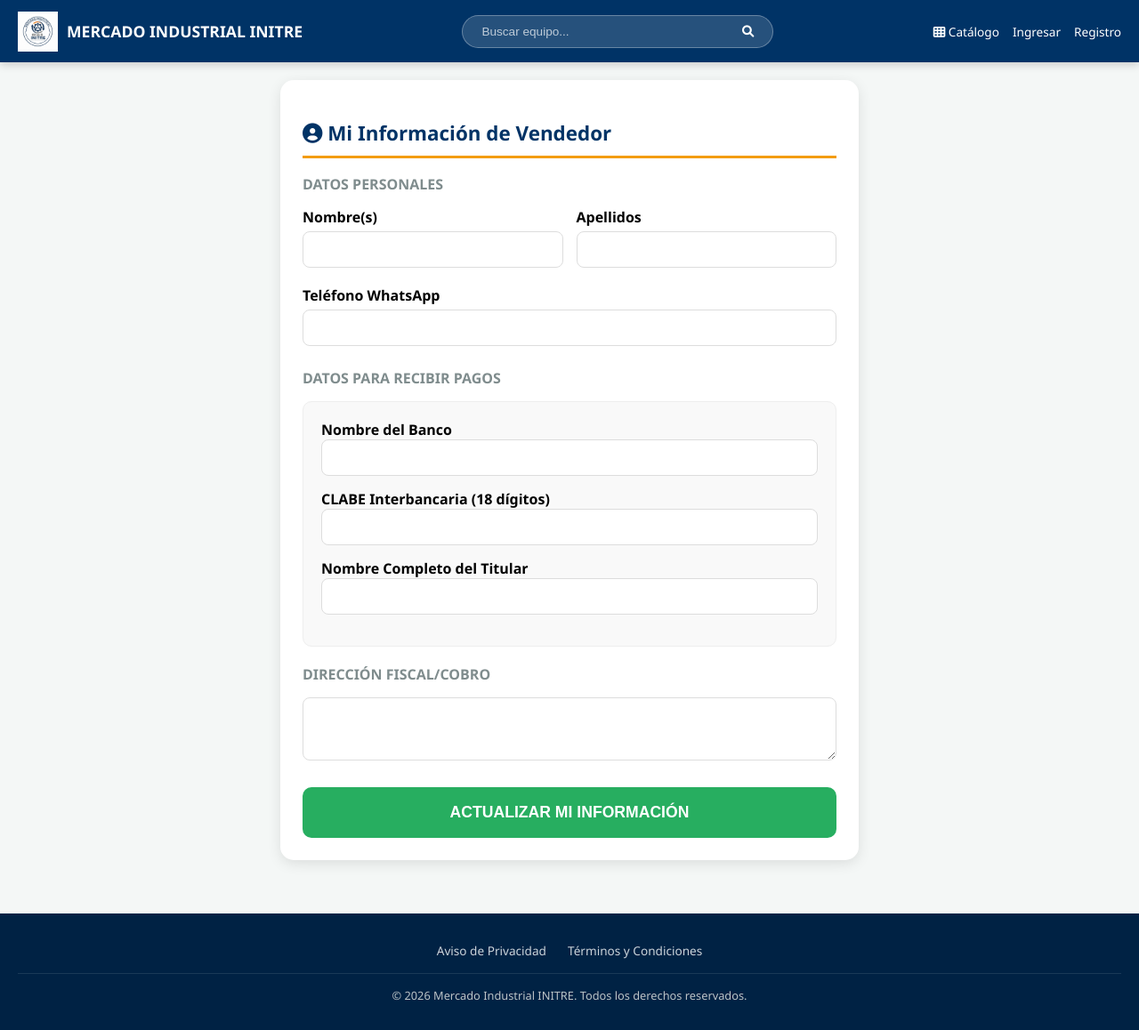
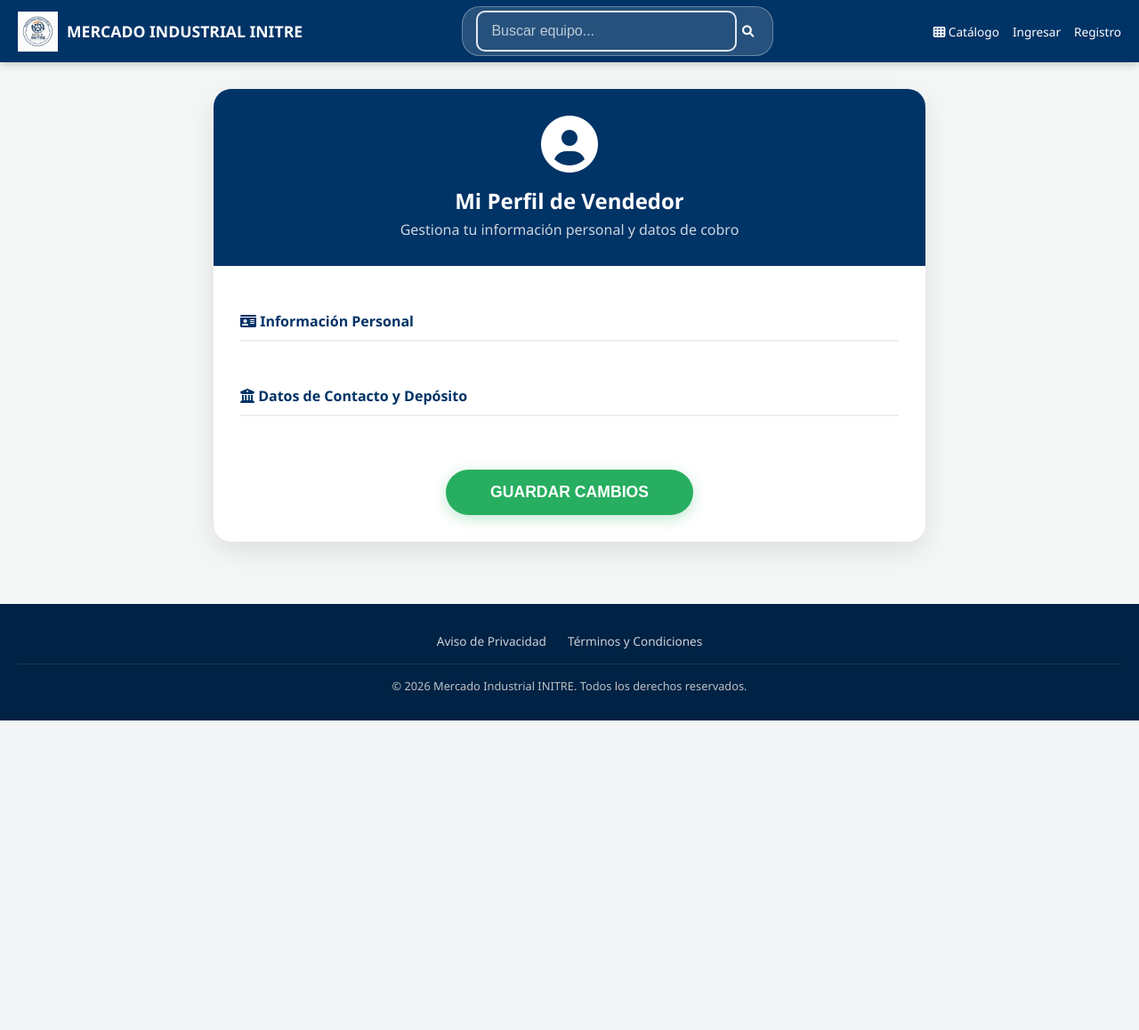
Before and after one commit to fernando871216-rgb/mercado-industrial, a Django app: template marketplace/templates/marketplace/editar_perfil.html in a window 1280 px wide. Shown: the whole page at 89% size. After the commit the page ends 810 px from the top, so only its background shows below. Run offline with Django 5.2, Linux system fonts and the light colour scheme; the template is opened without the code that fills it, so the values that code supplies are empty.

Commit message:
Update editar_perfil.html

```diff
--- a/marketplace/templates/marketplace/editar_perfil.html
+++ b/marketplace/templates/marketplace/editar_perfil.html
@@ -1,60 +1,75 @@
 {% extends 'marketplace/base.html' %}
 
 {% block content %}
-<div class="container" style="max-width: 650px; margin: 20px auto; padding: 0 15px; font-family: 'Segoe UI', sans-serif;">
-    <div style="background: white; padding: 25px; border-radius: 15px; box-shadow: 0 4px 15px rgba(0,0,0,0.1);">
-        <h2 style="color: #003366; border-bottom: 3px solid #f39c12; padding-bottom: 10px; font-size: 1.4rem;">
-            <i class="fas fa-user-circle"></i> Mi Información de Vendedor
-        </h2>
+<div class="container" style="max-width: 800px; margin: 30px auto; padding: 0 15px; font-family: 'Segoe UI', sans-serif;">
 
-        <form method="POST">
+    {% if messages %}
+        {% for message in messages %}
+            <div style="padding: 15px; background: #d4edda; color: #155724; border: 1px solid #c3e6cb; border-radius: 10px; margin-bottom: 25px; text-align: center; font-weight: bold;">
+                <i class="fas fa-check-circle"></i> {{ message }}
+            </div>
+        {% endfor %}
+    {% endif %}
+
+    <div style="background: white; border-radius: 20px; box-shadow: 0 10px 30px rgba(0,0,0,0.1); overflow: hidden;">
+
+        <div style="background: #003366; padding: 30px; color: white; text-align: center;">
+            <i class="fas fa-user-circle fa-4x" style="margin-bottom: 15px;"></i>
+            <h2 style="margin: 0;">Mi Perfil de Vendedor</h2>
+            <p style="margin: 5px 0 0 0; opacity: 0.8;">Gestiona tu información personal y datos de cobro</p>
+        </div>
+
+        <form method="POST" style="padding: 30px;">
             {% csrf_token %}
 
-            <h3 style="font-size: 1rem; color: #7f8c8d; text-transform: uppercase; margin-bottom: 15px;">Datos Personales</h3>
-
-            <div style="display: flex; flex-wrap: wrap; gap: 15px; margin-bottom: 20px;">
-                <div style="flex: 1; min-width: 250px;">
-                    <label style="display: block; font-weight: bold; margin-bottom: 5px;">Nombre(s)</label>
-                    <input type="text" name="first_name" value="{{ user.first_name }}" style="width: 100%; padding: 12px; border: 1px solid #ddd; border-radius: 8px; box-sizing: border-box;">
-                </div>
-                <div style="flex: 1; min-width: 250px;">
-                    <label style="display: block; font-weight: bold; margin-bottom: 5px;">Apellidos</label>
-                    <input type="text" name="last_name" value="{{ user.last_name }}" style="width: 100%; padding: 12px; border: 1px solid #ddd; border-radius: 8px; box-sizing: border-box;">
-                </div>
+            <h4 style="color: #003366; border-bottom: 2px solid #eee; padding-bottom: 10px; margin-bottom: 20px;">
+                <i class="fas fa-id-card"></i> Información Personal
+            </h4>
+            <div style="display: grid; grid-template-columns: repeat(auto-fit, minmax(250px, 1fr)); gap: 20px; margin-bottom: 30px;">
+                {% for field in u_form %}
+                    <div>
+                        <label style="display: block; font-weight: bold; color: #4a5568; margin-bottom: 8px; font-size: 0.9rem;">{{ field.label }}</label>
+                        {{ field }}
+                        {% if field.errors %}<small style="color: #e74c3c;">{{ field.errors }}</small>{% endif %}
+                    </div>
+                {% endfor %}
             </div>
 
-            <div style="margin-bottom: 25px;">
-                <label style="display: block; font-weight: bold; margin-bottom: 5px;">Teléfono WhatsApp</label>
-                <input type="text" name="telefono" value="{{ user.telefono }}" style="width: 100%; padding: 12px; border: 1px solid #ddd; border-radius: 8px; box-sizing: border-box;">
+            <h4 style="color: #003366; border-bottom: 2px solid #eee; padding-bottom: 10px; margin-bottom: 20px;">
+                <i class="fas fa-university"></i> Datos de Contacto y Depósito
+            </h4>
+            <div style="display: grid; grid-template-columns: repeat(auto-fit, minmax(250px, 1fr)); gap: 20px;">
+                {% for field in p_form %}
+                    <div>
+                        <label style="display: block; font-weight: bold; color: #4a5568; margin-bottom: 8px; font-size: 0.9rem;">{{ field.label }}</label>
+                        {{ field }}
+                        {% if field.errors %}<small style="color: #e74c3c;">{{ field.errors }}</small>{% endif %}
+                    </div>
+                {% endfor %}
             </div>
 
-            <h3 style="font-size: 1rem; color: #7f8c8d; text-transform: uppercase; margin-bottom: 15px;">Datos para recibir Pagos</h3>
-            <div style="background: #f9f9f9; padding: 20px; border-radius: 10px; border: 1px solid #eee; margin-bottom: 20px;">
-                <div style="margin-bottom: 15px;">
-                    <label style="display: block; font-weight: bold;">Nombre del Banco</label>
-                    <input type="text" name="banco" value="{{ user.banco }}" style="width: 100%; padding: 12px; border: 1px solid #ddd; border-radius: 8px; box-sizing: border-box;">
-                </div>
-
-                <div style="margin-bottom: 15px;">
-                    <label style="display: block; font-weight: bold;">CLABE Interbancaria (18 dígitos)</label>
-                    <input type="text" name="clabe" value="{{ user.clabe }}" style="width: 100%; padding: 12px; border: 1px solid #ddd; border-radius: 8px; box-sizing: border-box; font-family: monospace;">
-                </div>
-
-                <div style="margin-bottom: 15px;">
-                    <label style="display: block; font-weight: bold;">Nombre Completo del Titular</label>
-                    <input type="text" name="titular" value="{{ user.titular }}" style="width: 100%; padding: 12px; border: 1px solid #ddd; border-radius: 8px; box-sizing: border-box;">
-                </div>
+            <div style="margin-top: 40px; text-align: center;">
+                <button type="submit" style="background: #27ae60; color: white; border: none; padding: 15px 50px; border-radius: 30px; font-size: 1.1rem; font-weight: bold; cursor: pointer; transition: 0.3s; box-shadow: 0 4px 15px rgba(39, 174, 96, 0.3);">
+                    GUARDAR CAMBIOS
+                </button>
             </div>
-
-            <h3 style="font-size: 1rem; color: #7f8c8d; text-transform: uppercase; margin-bottom: 15px;">Dirección Fiscal/Cobro</h3>
-            <div style="margin-bottom: 25px;">
-                <textarea name="direccion" rows="3" style="width: 100%; padding: 12px; border: 1px solid #ddd; border-radius: 8px; box-sizing: border-box;">{{ user.direccion }}</textarea>
-            </div>
-
-            <button type="submit" style="width: 100%; background: #27ae60; color: white; border: none; padding: 18px; border-radius: 10px; font-weight: bold; cursor: pointer; font-size: 1.1rem; transition: 0.3s;">
-                ACTUALIZAR MI INFORMACIÓN
-            </button>
         </form>
     </div>
 </div>
+
+<style>
+    /* Estilizamos todos los inputs para que se vean modernos */
+    input[type="text"], input[type="email"], input[type="number"], select, textarea {
+        width: 100% !important;
+        padding: 12px 15px !important;
+        border: 2px solid #e2e8f0 !important;
+        border-radius: 10px !important;
+        font-size: 1rem !important;
+        transition: border-color 0.2s !important;
+        outline: none !important;
+    }
+    input:focus {
+        border-color: #003366 !important;
+    }
+</style>
 {% endblock %}
```
